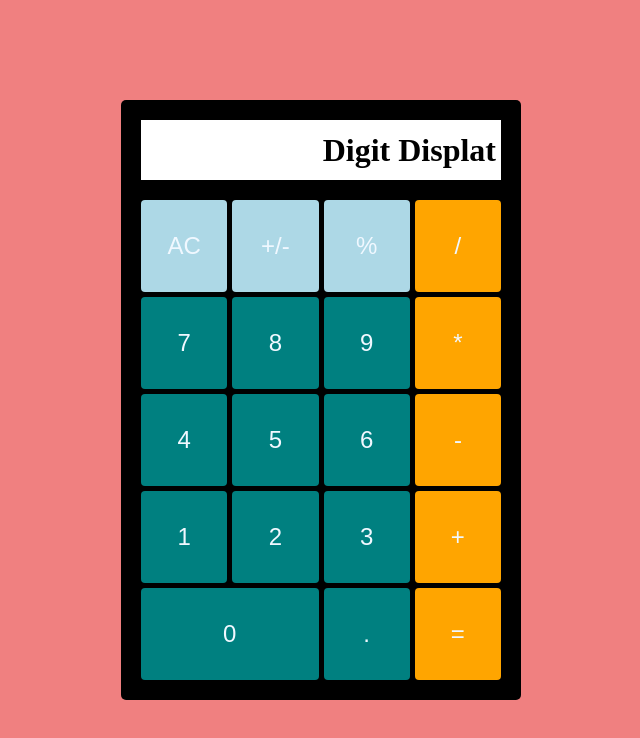
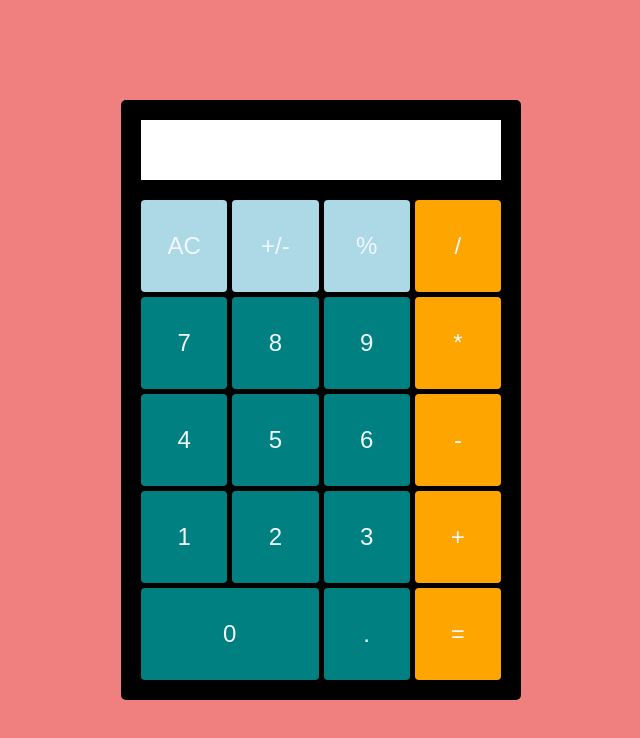
Before and after one commit to MidwestIndividual/odin-calculator, a plain HTML site: page index.html in a window 1280 px wide. Shown: the whole page, without its empty margins (319-959 px from the left). Drawn offline with Linux system fonts and the light colour scheme.

Commit message:
Remove 'Digit Displat' as the default text

```diff
--- a/index.html
+++ b/index.html
@@ -10,7 +10,7 @@
 <body>
     <div class="calculator-body">
         <div class="digit-display">
-            Digit Displat
+
         </div>
         <div class="buttons">
             <div class="button-row row-1">
```
